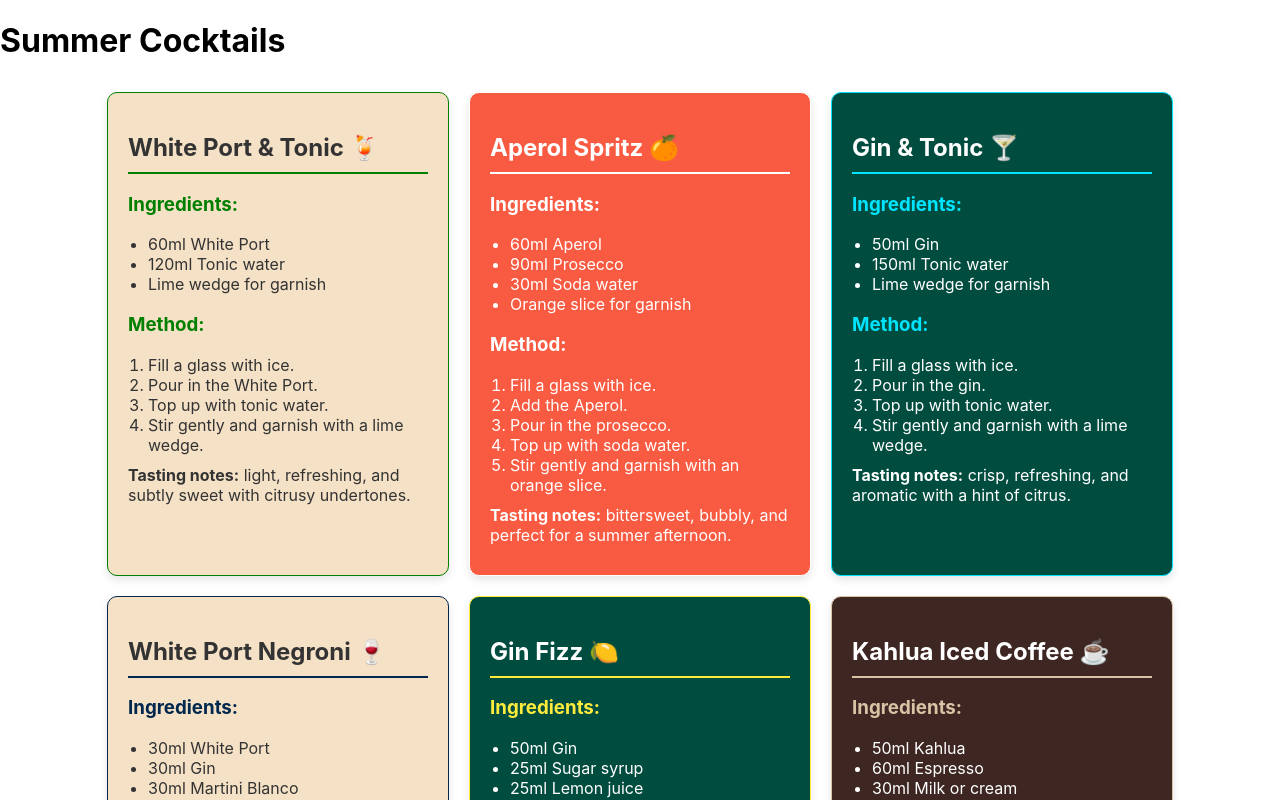
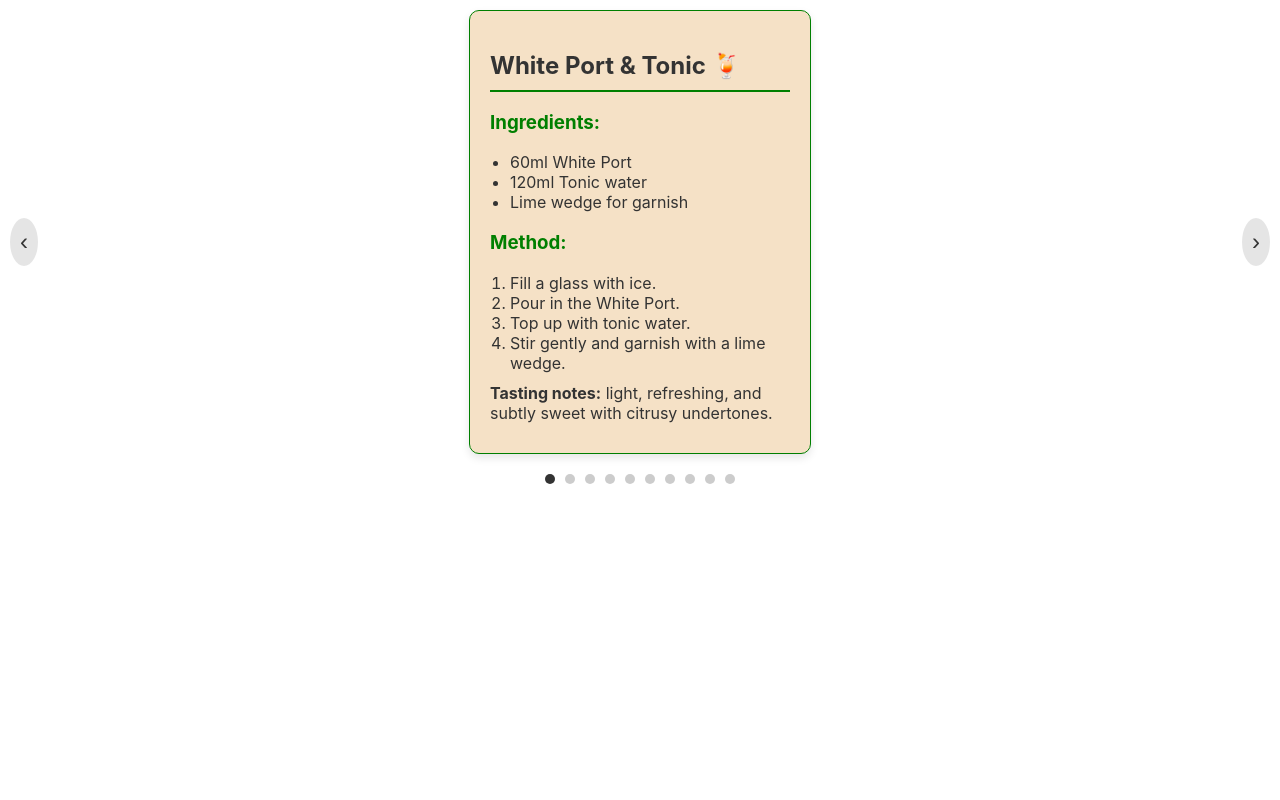
Before and after one commit to Albadylic/summer-cocktails, a React (Create React App) app: page / in a window 1280 px wide. Shown: the top 800 px of the page. Built offline with nearby package versions, Linux system fonts and the light colour scheme.

Commit message:
carousel

```diff
--- a/src/App.js
+++ b/src/App.js
@@ -1,5 +1,5 @@
 import React, { useState, useEffect } from "react";
-import CocktailList from "./CocktailCard";
+import CocktailCard from "./CocktailCard";
 import drinksData from "./drinks.json";
 
 const App = () => {
@@ -11,8 +11,7 @@
 
   return (
     <div>
-      <h1>Summer Cocktails</h1>
-      <CocktailList drinks={drinks} />
+      <CocktailCard drinks={drinks} />
     </div>
   );
 };
--- a/src/CocktailCard.css
+++ b/src/CocktailCard.css
@@ -14,6 +14,7 @@
   margin: 10px;
   max-width: 300px;
   box-shadow: 0 4px 8px rgba(0, 0, 0, 0.1);
+  transition: transform 0.3s ease-in-out;
 }
 
 .cocktail-card[data-dark-text="true"] {
@@ -44,8 +45,57 @@
   margin: 10px 0;
 }
 
+.carousel-container {
+  display: flex;
+  flex-direction: column;
+  align-items: center;
+  position: relative;
+  width: 100%;
+}
+
+.carousel-button {
+  background: rgba(0, 0, 0, 0.1);
+  border: none;
+  border-radius: 50%;
+  color: #333;
+  font-size: 1.5rem;
+  cursor: pointer;
+  padding: 10px;
+  position: absolute;
+  top: 50%;
+  transform: translateY(-50%);
+  z-index: 1;
+}
+
+.carousel-button.left {
+  left: 10px;
+}
+
+.carousel-button.right {
+  right: 10px;
+}
+
+.carousel-dots {
+  display: flex;
+  justify-content: center;
+  margin-top: 10px;
+}
+
+.dot {
+  background-color: #ccc;
+  border-radius: 50%;
+  height: 10px;
+  width: 10px;
+  margin: 0 5px;
+  display: inline-block;
+  transition: background-color 0.3s;
+}
+
+.dot.active {
+  background-color: #333;
+}
+
 .cocktail-list {
   display: flex;
-  flex-wrap: wrap;
   justify-content: center;
 }
--- a/src/CocktailCard.js
+++ b/src/CocktailCard.js
@@ -1,4 +1,4 @@
-import React from "react";
+import React, { useState, useEffect } from "react";
 import "./CocktailCard.css";
 
 const getColorContrast = (hexColor) => {
@@ -10,48 +10,97 @@
   return brightness < 128 ? "light" : "dark";
 };
 
-const CocktailCard = ({ drink }) => {
-  const cardStyle = {
-    "--primary-color": drink.primaryColor,
-    "--secondary-color": drink.secondaryColor,
+const Carousel = ({ drinks }) => {
+  const [currentIndex, setCurrentIndex] = useState(0);
+
+  useEffect(() => {
+    const handleKeydown = (event) => {
+      if (event.key === "ArrowRight") {
+        handleNext();
+      } else if (event.key === "ArrowLeft") {
+        handlePrev();
+      }
     };
 
-  const isDarkText = getColorContrast(drink.primaryColor) === "dark";
+    window.addEventListener("keydown", handleKeydown);
+
+    return () => {
+      window.removeEventListener("keydown", handleKeydown);
+    };
+  }, [currentIndex]);
+
+  const handleNext = () => {
+    setCurrentIndex((prevIndex) => {
+      console.log(drinks);
+      return (prevIndex + 1) % drinks.length;
+    });
+  };
+
+  const handlePrev = () => {
+    setCurrentIndex(
+      (prevIndex) => (prevIndex - 1 + drinks.length) % drinks.length
+    );
+  };
+
+  // Handle case where drinks array might be empty
+  if (drinks.length === 0) return <div>No drinks available.</div>;
+
+  const cardStyle = {
+    "--primary-color": drinks[currentIndex].primaryColor,
+    "--secondary-color": drinks[currentIndex].secondaryColor,
+  };
+
+  const isDarkText =
+    getColorContrast(drinks[currentIndex].primaryColor) === "dark";
 
   return (
+    <div className="carousel-container">
+      <button className="carousel-button left" onClick={handlePrev}>
+        ‹
+      </button>
       <div
         className="cocktail-card"
         style={cardStyle}
         data-dark-text={isDarkText}
       >
         <h2>
-        {drink.name} {drink.emoji}
+          {drinks[currentIndex].name} {drinks[currentIndex].emoji}
         </h2>
         <h3>Ingredients:</h3>
         <ul>
-        {drink.ingredients.map((ingredient, index) => (
+          {drinks[currentIndex].ingredients.map((ingredient, index) => (
             <li key={index}>{ingredient}</li>
           ))}
         </ul>
         <h3>Method:</h3>
         <ol>
-        {drink.method.map((step, index) => (
+          {drinks[currentIndex].method.map((step, index) => (
             <li key={index}>{step}</li>
           ))}
         </ol>
         <p>
-        <strong>Tasting notes:</strong> {drink.tastingNotes}
+          <strong>Tasting notes:</strong> {drinks[currentIndex].tastingNotes}
         </p>
+      </div>
+      <button className="carousel-button right" onClick={handleNext}>
+        ›
+      </button>
+      <div className="carousel-dots">
+        {drinks.map((_, index) => (
+          <span
+            key={index}
+            className={`dot ${index === currentIndex ? "active" : ""}`}
+          />
+        ))}
+      </div>
     </div>
   );
 };
 
-const CocktailList = ({ drinks }) => (
+const CocktailCard = ({ drinks }) => (
   <div className="cocktail-list">
-    {drinks.map((drink, index) => (
-      <CocktailCard key={index} drink={drink} />
-    ))}
+    <Carousel drinks={drinks} />
   </div>
 );
 
-export default CocktailList;
+export default CocktailCard;
```
Lines whose indentation alone changed are shown as unchanged.
